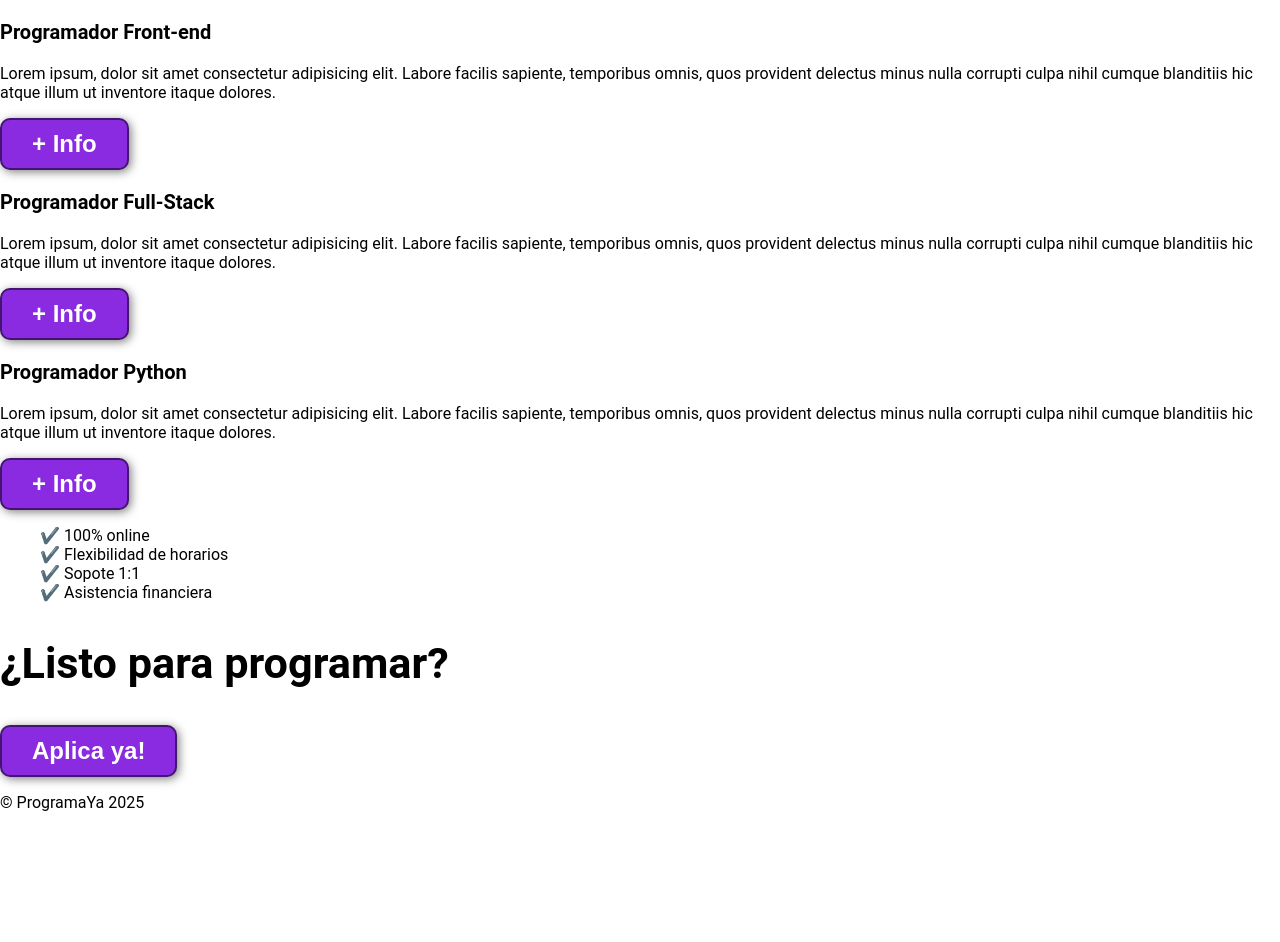
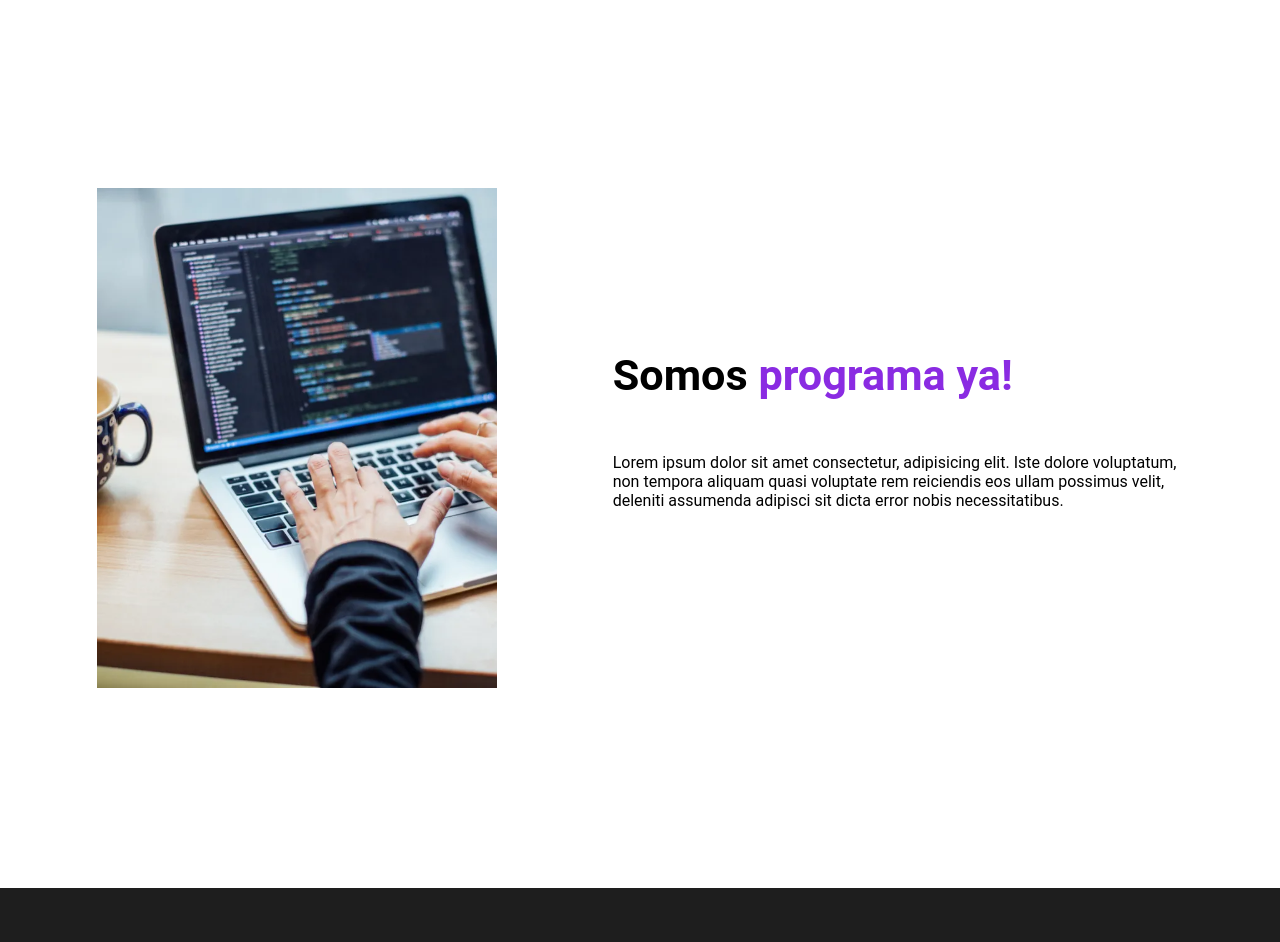
Before and after one commit to gestion-proyectos-tbf/curso-dis-pag-web, a plain HTML site: page responsive-page/pages/index.html in a window 1280 px wide. Shown: the part 732-1674 px from the top of the page. Before the commit the page ends 1560 px from the top, so only its background shows below. Drawn offline with Linux system fonts and the light colour scheme.

Commit message:
update responsive-page

```diff
--- a/responsive-page/css/styles.css
+++ b/responsive-page/css/styles.css
@@ -1,5 +1,10 @@
 * {
     box-sizing: border-box;
+}
+
+html {
+    scroll-behavior: smooth;
+    /* Scroll suave */
 }
 
 body {
@@ -11,7 +16,7 @@ h1 {
     font-size: 3.5rem;
 }
 
-h2{
+h2 {
     font-size: 2.7rem;
 }
 
@@ -43,6 +48,10 @@ button:hover {
     margin: auto;
 }
 
+.color-acento {
+    color: blueviolet;
+}
+
 header {
     background-color: aliceblue;
 }
@@ -68,7 +77,7 @@ header nav {
     padding-bottom: 25px;
 }
 
-header a{
+header a {
     padding: 5px 12px;
     text-decoration: none;
     font-weight: bold;
@@ -78,3 +87,200 @@ header a{
 header a:hover {
     color: blueviolet;
 }
+
+#hero {
+    display: flex;
+    align-items: center;
+    justify-content: center;
+    text-align: center;
+    flex-direction: column;
+    height: 90vh;
+    background-image: linear-gradient(0deg,
+            rgb(0, 0, 0, 0.5),
+            rgb(0, 0, 0, 0.5)), url(../media/hero.jpg);
+    background-repeat: no-repeat;
+    background-size: cover;
+    background-position: center center;
+}
+
+#hero h1 {
+    color: white;
+}
+
+#hero button {
+    font-size: 1.75rem;
+}
+
+
+#somos-proya .container {
+    text-align: center;
+    padding: 200px 12px;
+
+}
+
+#nuestros-programas {
+    background-color: rgb(30, 30, 30);
+    color: white;
+    text-align: center;
+}
+
+#nuestros-programas .container {
+    padding: 150px 12px;
+}
+
+#nuestros-programas h2 {
+    margin-top: 0px;
+    font-size: 3.2em,
+}
+
+#nuestros-programas p {
+    display: none;
+}
+
+#nuestros-programas .carta {
+    background-position: center center;
+    background-size: cover;
+    padding: 50px 0px;
+    margin: 20px;
+    border-radius: 8px;
+}
+
+.carta:first-child {
+    background-image: linear-gradient(0deg,
+            rgb(0, 0, 0, 0.5),
+            rgb(0, 0, 0, 0.5)), url(../media/hero.jpg);
+}
+
+.carta:nth-child(2) {
+    background-image: linear-gradient(0deg,
+            rgb(0, 0, 0, 0.5),
+            rgb(0, 0, 0, 0.5)), url(../media/hero.jpg);
+
+}
+
+.carta:nth-child(3) {
+    background-image: linear-gradient(0deg,
+            rgb(0, 0, 0, 0.5),
+            rgb(0, 0, 0, 0.5)), url(../media/hero.jpg);
+
+}
+
+#caracteristicas .container {
+    text-align: center;
+    padding: 200px 12px;
+}
+
+#caracteristicas li {
+    margin: 16px 0px;
+    font-weight: bold;
+}
+
+#aplica-ya {
+    display: flex;
+    flex-direction: column;
+    justify-content: center;
+    align-items: center;
+    text-align: center;
+    background-color: rgb(30, 30, 30);
+    color: white;
+    height: 80vh;
+}
+
+#final h2 {
+    font-size: 3rem;
+}
+
+#aplica-ya button {
+    font-size: 1.75rem;
+}
+
+footer {
+    background-color: rgb(230, 230, 230);
+}
+
+footer p {
+    margin: 0px;
+    padding: 12px;
+    color: rgb(100, 100, 100);
+}
+
+footer .container {
+    height: 150px;
+    display: flex;
+    justify-content: center;
+    align-items: flex-end;
+}
+
+@media (min-width:720px) {
+
+    header {
+        position: fixed;
+        width: 100%;
+        backdrop-filter: blur(10px);
+        background: rgba(255, 255, 255, 0.711);
+    }
+
+    header .container {
+        flex-direction: row;
+        justify-content: space-between;
+    }
+
+    header nav {
+        flex-direction: row;
+        padding-bottom: 0;
+        padding-right: 20px;
+    }
+
+    #hero h1 {
+        font-size: 4rem;
+    }
+
+    #somos-proya .container {
+        display: flex;
+        justify-content: space-evenly;
+    }
+
+    #somos-proya .texto {
+        width: 50%;
+        max-width: 600px;
+        text-align: initial;
+        padding-left: 30px;
+        display: flex;
+        flex-direction: column;
+        justify-content: center;
+    }
+
+    #somos-proya h2 {
+        margin-top: 0px;
+
+    }
+
+    #somos-proya .img-container {
+        background-image: url("../media/hero.jpg");
+        background-size: cover;
+        background-position: center center;
+
+        height: 500px;
+        width: 400px;
+
+    }
+
+    #nuestros-programas .programas {
+        display: flex;
+        justify-content: center;
+
+    }
+
+    #nuestros-programas p {
+        display: block;
+        margin-bottom: 30px;
+    }
+
+    #nuestros-programas h3 {
+        margin-top: 0
+    }
+
+    #nuestros-programas .carta {
+        padding: 15px;
+    }
+}
--- a/responsive-page/pages/index.html
+++ b/responsive-page/pages/index.html
@@ -13,9 +13,9 @@
         <div class="container">
             <p class="logo">ProgramaYa!</p>
             <nav>
-                <a href="#">Sobre nosotros</a>
-                <a href="#">Nuestros programas</a>
-                <a href="#">Características</a>
+                <a href="#somos-proya">Sobre nosotros</a>
+                <a href="#nuestros-programas">Nuestros programas</a>
+                <a href="#caracteristicas">Características</a>
             </nav>
         </div>
     </header>
@@ -31,11 +31,12 @@
         <div class="container">
 
             <div class="img-container"></div>
-            <h2>Somos programa ya!</h2>
+            <div class="texto">
+                <h2>Somos <span class="color-acento">programa ya!</span></h2>
                 <p>Lorem ipsum dolor sit amet consectetur, adipisicing elit. Iste dolore voluptatum, non tempora aliquam
                     quasi voluptate rem reiciendis eos ullam possimus velit, deleniti assumenda adipisci sit dicta error
                     nobis necessitatibus.</p>
-
+            </div>
         </div>
 
     </section>
@@ -44,11 +45,13 @@
         <div class="container">
             <h2>Nuestros Programas</h2>
 
+            <div class="programas">
                 <div class="carta">
                     <h3>
                         Programador Front-end
                     </h3>
-                <p>Lorem ipsum, dolor sit amet consectetur adipisicing elit. Labore facilis sapiente, temporibus omnis,
+                    <p>Lorem ipsum, dolor sit amet consectetur adipisicing elit. Labore facilis sapiente, temporibus
+                        omnis,
                         quos provident delectus minus nulla corrupti culpa nihil cumque blanditiis hic atque illum ut
                         inventore itaque dolores.</p>
                     <button>+ Info</button>
@@ -57,7 +60,8 @@
                     <h3>
                         Programador Full-Stack
                     </h3>
-                <p>Lorem ipsum, dolor sit amet consectetur adipisicing elit. Labore facilis sapiente, temporibus omnis,
+                    <p>Lorem ipsum, dolor sit amet consectetur adipisicing elit. Labore facilis sapiente, temporibus
+                        omnis,
                         quos provident delectus minus nulla corrupti culpa nihil cumque blanditiis hic atque illum ut
                         inventore itaque dolores.</p>
                     <button>+ Info</button>
@@ -66,15 +70,17 @@
                     <h3>
                         Programador Python
                     </h3>
-                <p>Lorem ipsum, dolor sit amet consectetur adipisicing elit. Labore facilis sapiente, temporibus omnis,
+                    <p>Lorem ipsum, dolor sit amet consectetur adipisicing elit. Labore facilis sapiente, temporibus
+                        omnis,
                         quos provident delectus minus nulla corrupti culpa nihil cumque blanditiis hic atque illum ut
                         inventore itaque dolores.</p>
                     <button>+ Info</button>
                 </div>
             </div>
+        </div>
     </section>
 
-    <section id="Caracteristicas">
+    <section id="caracteristicas">
         <div class="container">
             <ul>
                 <li>✔️ 100% online</li>
```
Also changed, not shown: responsive-page/media/hero.jpg (added). Lines whose indentation alone changed are shown as unchanged.
